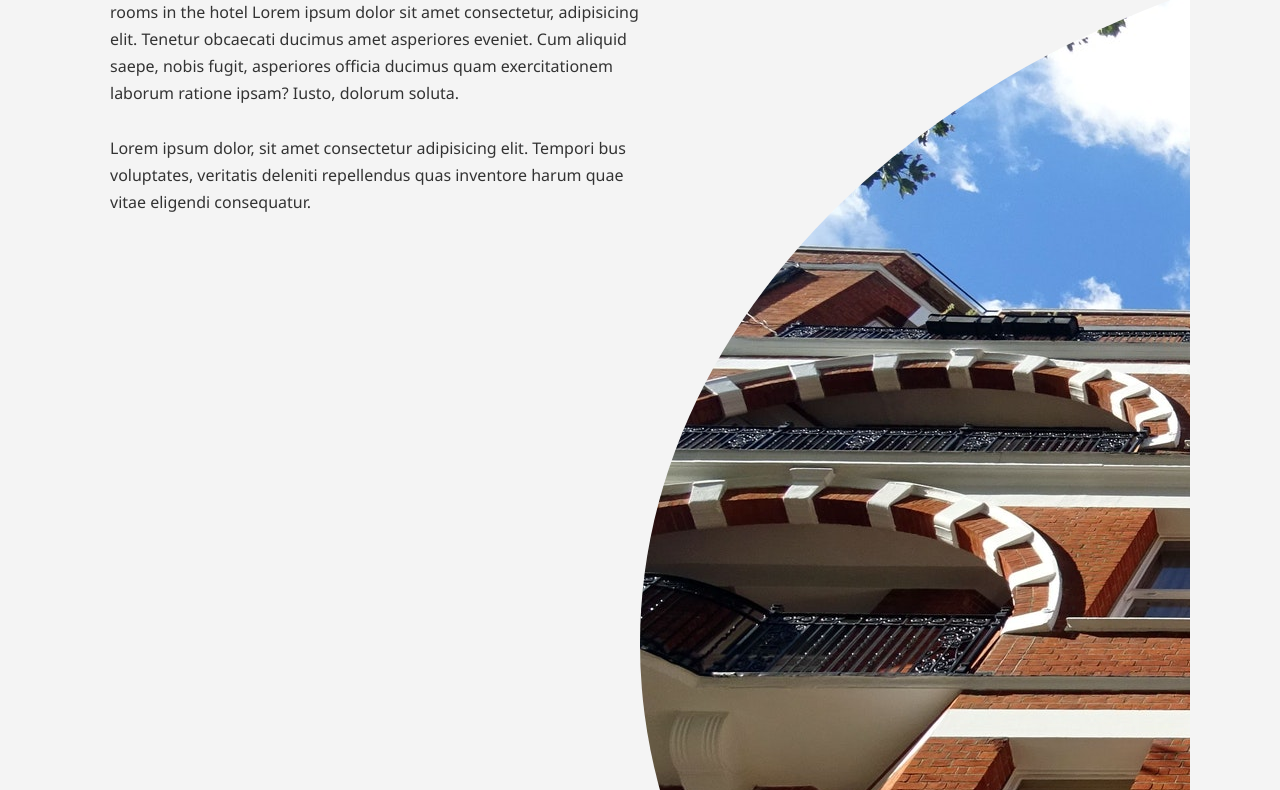
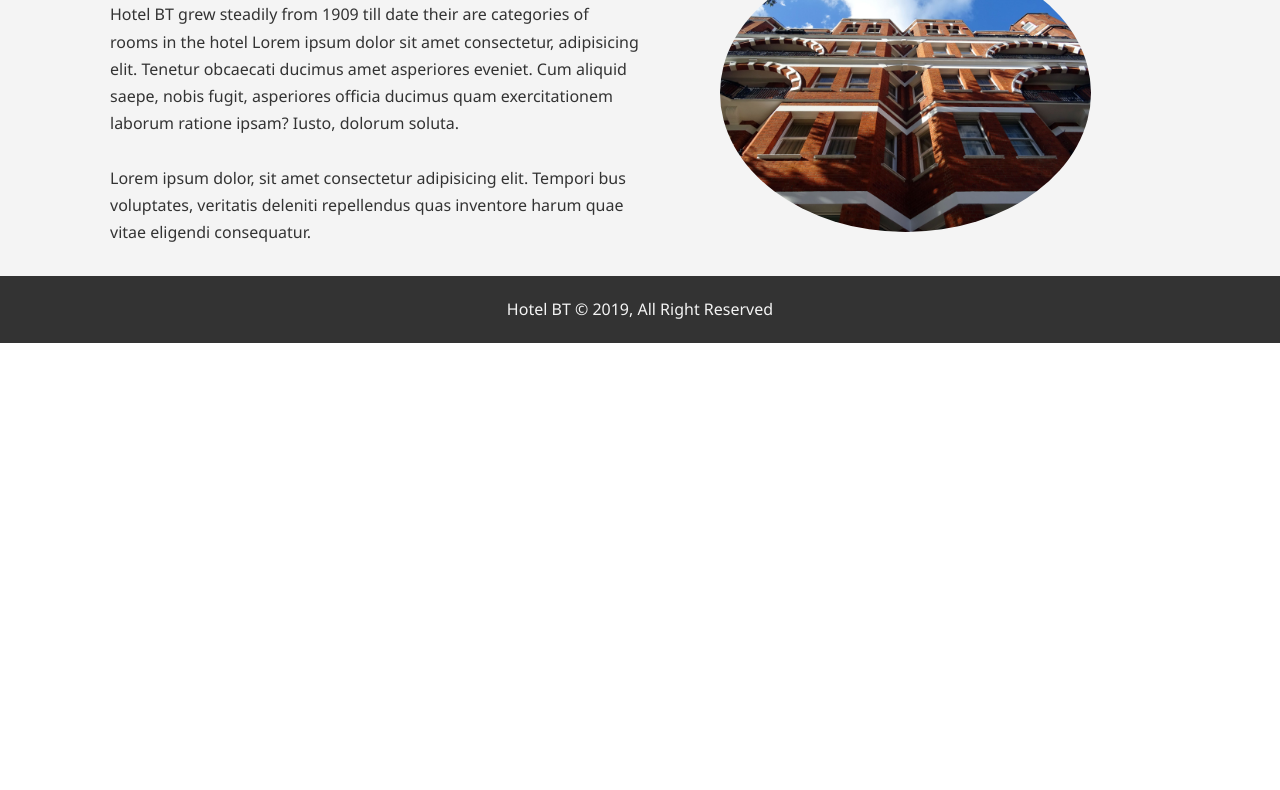
Before and after one commit to NapoleonJay/hotel-website, a plain HTML site: page about.html in a window 1280 px wide. Shown: the part 163-953 px from the top of the page. After the commit the page ends 800 px from the top, so only its background shows below. Drawn offline with Linux system fonts and the light colour scheme.

```diff
--- a/about.html
+++ b/about.html
@@ -25,7 +25,7 @@
        </div>
       <div>
 <!-- info-about -->
-<section id="info-about" class="bg-light">
+<section id="info-about" class="bg-light py-3">
     <div class="container">
 
         <div class="info-left">
--- a/css/style.css
+++ b/css/style.css
@@ -24,6 +24,10 @@
 	overflow: auto;
 	padding: 0 20px;
 }
+
+.py-1 {padding: 10px 0;}
+.py-2 {padding: 20px 0;}
+.py-3 {padding: 30px 0;}
 
 .lead {
 	font-size: 18px;
@@ -179,11 +183,6 @@
 }
 
 /* About-Info: This section talks all about our hotel*/
-#info-about {
-	width: 100%;
-	min-height: 400px;
-	overflow: auto;
-}
 
 #info-about .info-right {
 	float: right;
@@ -193,9 +192,10 @@
 
 #info-about .info-right img {
 	display: block;
-	min-height: 70%;
 	margin: auto;
+	width: 70%;
 	border-radius: 50%;
+	align-content: center;
 }
 
 #info-about .info-left {
```
